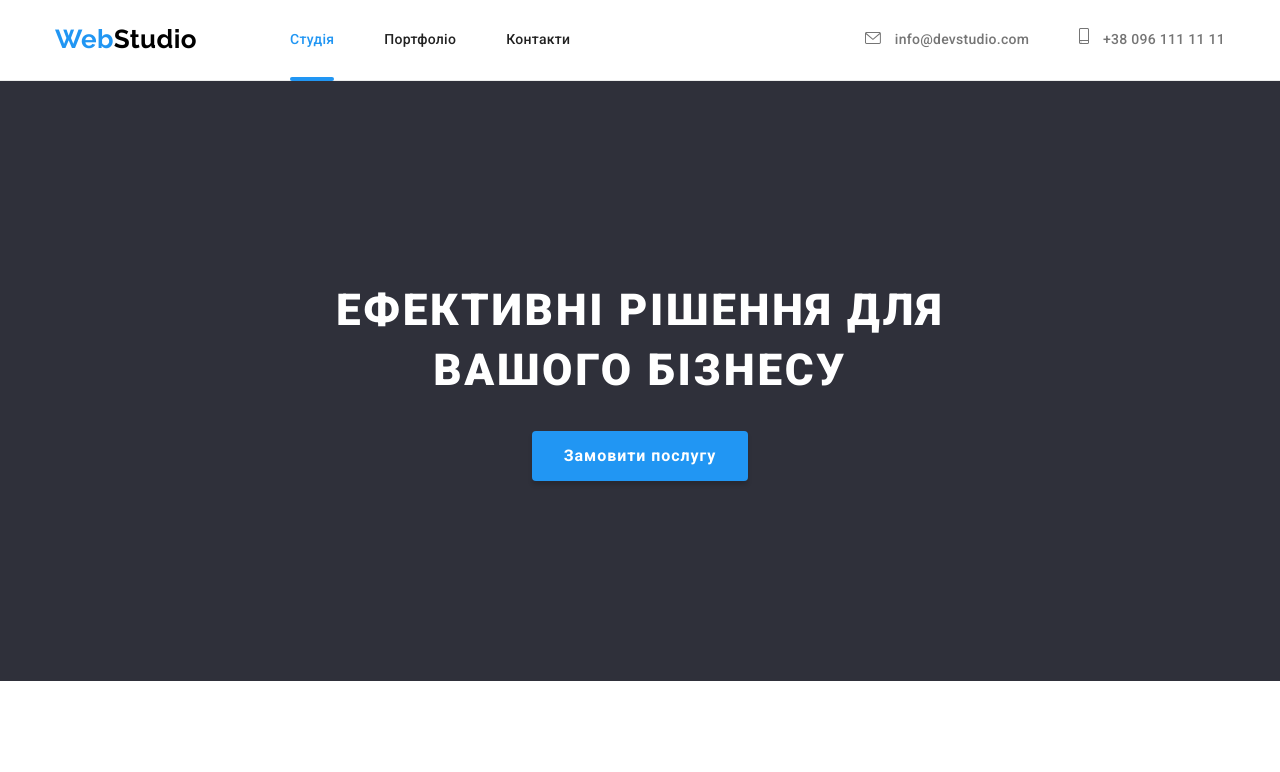
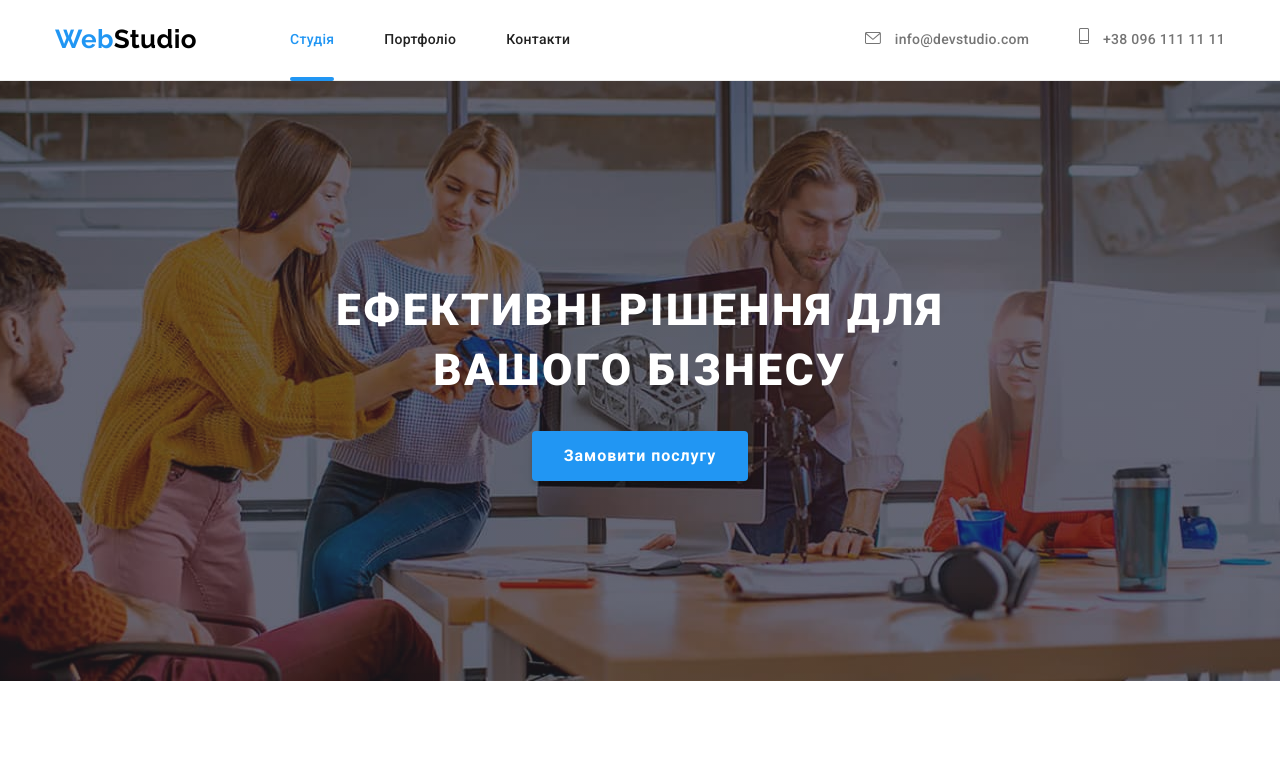
Before and after one commit to Varliton/goit-markup-hw-08, a plain HTML site: page index.html in a window 1280 px wide. Shown: the top 772 px of the page. Drawn offline with nearby package versions, Linux system fonts and the light colour scheme.

Commit message:
Маршрут поправи

```diff
--- a/sass/components/_studio-page.scss
+++ b/sass/components/_studio-page.scss
@@ -9,20 +9,20 @@
   background-color: $secondary-background-color;
   @media screen and (min-width: 480px), (min-resolution: 192dpi) {
     background-image: linear-gradient(to right, rgba(47, 48, 58, 0.4), rgba(47, 48, 58, 0.4)),
-      -webkit-image-set(url('./images/studio/hero-photos/mobile/1x/hero-photo@1x.jpg') 1x, url('./images/studio/hero-photos/mobile/1x/hero-photo@1x.webp')
-            1x, url('./images/studio/hero-photos/mobile/2x/hero-photo@2x.jpg') 2x, url('./images/studio/hero-photos/mobile/2x/hero-photo@2x.webp')
+      -webkit-image-set(url('../images/studio/hero-photos/mobile/1x/hero-photo@1x.jpg') 1x, url('../images/studio/hero-photos/mobile/1x/hero-photo@1x.webp')
+            1x, url('../images/studio/hero-photos/mobile/2x/hero-photo@2x.jpg') 2x, url('../images/studio/hero-photos/mobile/2x/hero-photo@2x.webp')
             2x);
   }
   @media screen and (min-width: 768px) {
     background-image: linear-gradient(to right, rgba(47, 48, 58, 0.4), rgba(47, 48, 58, 0.4)),
-      -webkit-image-set(url('./images/studio/hero-photos/tablet/1x/hero-photo@1x.jpg') 1x, url('./images/studio/hero-photos/tablet/1x/hero-photo@1x.webp')
-            1x, url('./images/studio/hero-photos/tablet/2x/hero-photo@2x.jpg') 2x, url('./images/studio/hero-photos/tablet/2x/hero-photo@2x.webp')
+      -webkit-image-set(url('../images/studio/hero-photos/tablet/1x/hero-photo@1x.jpg') 1x, url('../images/studio/hero-photos/tablet/1x/hero-photo@1x.webp')
+            1x, url('../images/studio/hero-photos/tablet/2x/hero-photo@2x.jpg') 2x, url('../images/studio/hero-photos/tablet/2x/hero-photo@2x.webp')
             2x);
   }
   @media screen and (min-width: 1200px) {
     background-image: linear-gradient(to right, rgba(47, 48, 58, 0.4), rgba(47, 48, 58, 0.4)),
-      -webkit-image-set(url('./images/studio/hero-photos/desktop/1x/hero-photo@1x.jpg') 1x, url('./images/studio/hero-photos/desktop/1x/hero-photo@1x.webp')
-            1x, url('./images/studio/hero-photos/desktop/2x/hero-photo@2x.jpg') 2x, url('./images/studio/hero-photos/desktop/2x/hero-photo@2x.webp')
+      -webkit-image-set(url('../images/studio/hero-photos/desktop/1x/hero-photo@1x.jpg') 1x, url('../images/studio/hero-photos/desktop/1x/hero-photo@1x.webp')
+            1x, url('../images/studio/hero-photos/desktop/2x/hero-photo@2x.jpg') 2x, url('../images/studio/hero-photos/desktop/2x/hero-photo@2x.webp')
             2x);
   }
 
```
Also changed, not shown: css/main.css, css/main.min.css, 1 other file.
